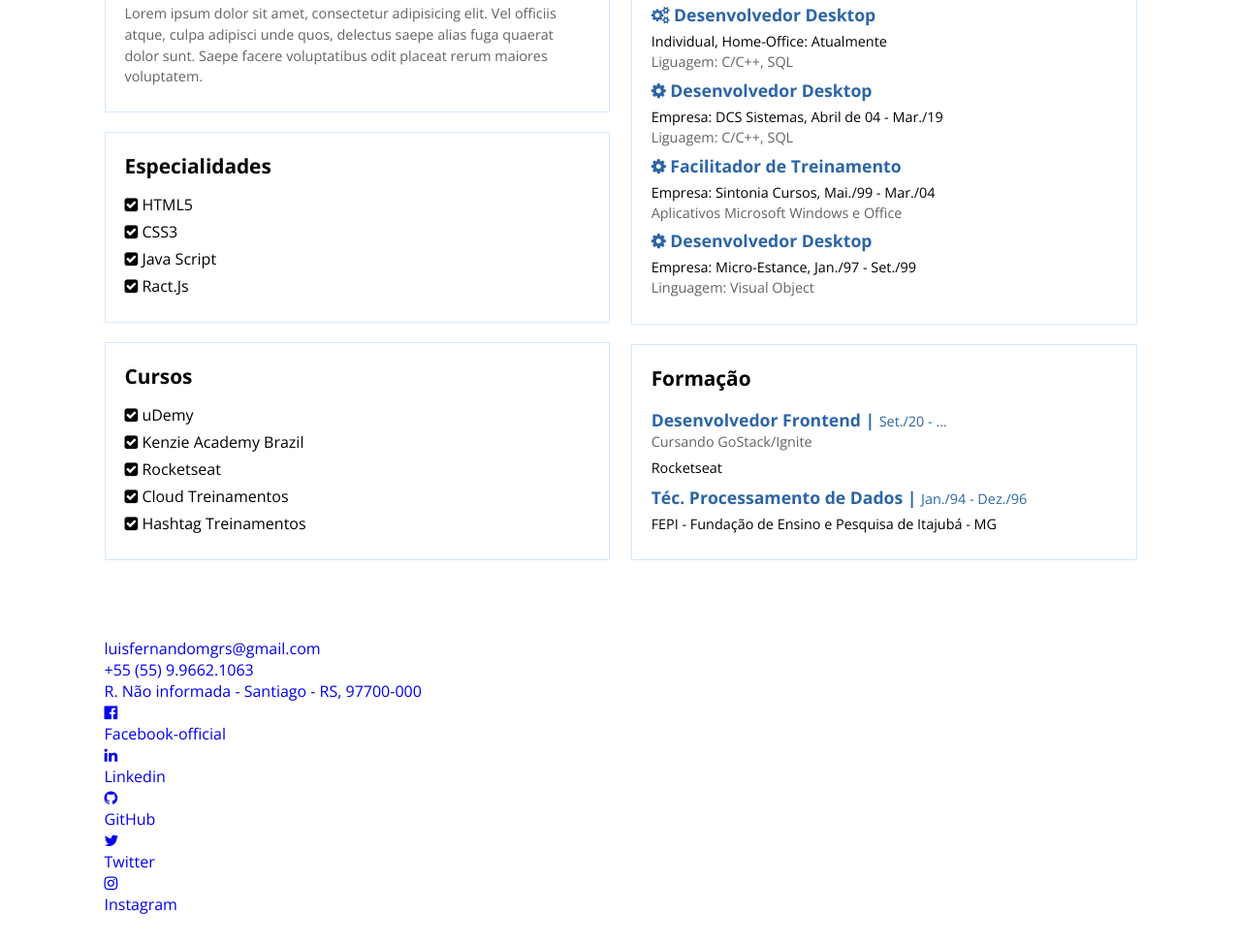
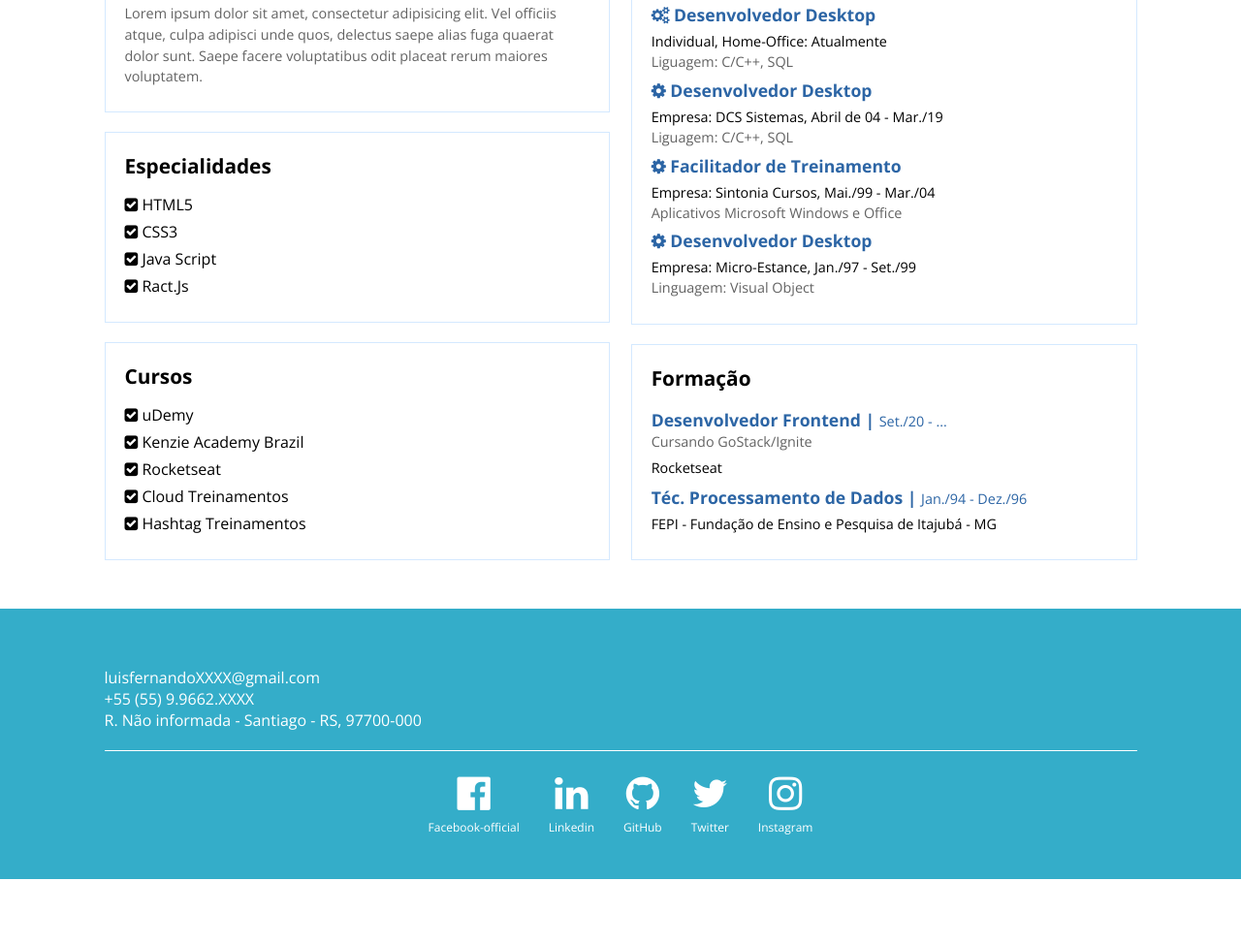
Before and after one commit to luisfernandomgrs/kenzie-academy-bootcamp-march2021, a plain HTML site: page index.html in a window 1280 px wide. Shown: the part 435-1409 px from the top of the page at 97% size. After the commit the page ends 1342 px from the top, so only its background shows below. Drawn offline with nearby package versions, Linux system fonts and the light colour scheme.

Commit message:
Styling with CSS code

```diff
--- a/assets/css/style.css
+++ b/assets/css/style.css
@@ -23,6 +23,10 @@ main {
   box-sizing: border-box;
   list-style: none;
   text-decoration: none;
+}
+
+:root {
+  --color-white: #fff;
 }
 
 .container {
@@ -57,7 +61,7 @@ header {
 }
 
 header .container {
-  background: white;
+  background: var(--color-white);
   border-radius: 150px 0 0 0;
 }
 
@@ -136,3 +140,33 @@ main .column-global section ul li strong {
   margin: 6px 0 0;
   display: inline-block;
 }
+
+/* FOOTER */
+footer {
+  background: #34adc9;
+  padding-top: 30px;
+}
+
+footer .info-contact {
+  padding-bottom: 20px;
+  border-bottom: 1px solid var(--color-white);
+}
+
+footer .social-media {
+  display: flex;
+  justify-content: center;
+}
+
+footer .social-media li {
+  text-align: center;
+  font-size: 40px;
+  margin: 15px;
+}
+
+footer nav ul li a {
+  color: var(--color-white);
+}
+
+footer ul li a p {
+  font-size: 12px;
+}
--- a/index.html
+++ b/index.html
@@ -24,10 +24,10 @@
                     <p>Individual Developer, at From Home since 2004</p>
                     <ul>
                         <li>
-                            <a href="mailto:luisfernandomgrs@gmail.com"><strong>E-mail:</strong> luisfernandomgrs@gmail.com</a>
+                            <a href="mailto:luisfernandoXXXX@gmail.com"><strong>E-mail:</strong> luisfernandoXXXX@gmail.com</a>
                         </li>
                         <li>
-                            <a href="tel:5555996621063"><strong>Telefone:</strong> +55 (55) 9.9662.1063</a>
+                            <a href="tel:555599662XXXX"><strong>Telefone:</strong> +55 (55) 9.9662.XXXX</a>
                         </li>
                         <li>
                             <a href="#"><strong>Endereço:</strong> R. Não informada - Santiago - RS, 97700-000</a>
@@ -122,10 +122,10 @@
             <nav>
                 <ul class="info-contact">
                     <li>
-                        <a href="mailto:luisfernandomgrs@gmail.com">luisfernandomgrs@gmail.com</a>
+                        <a href="mailto:luisfernandoXXXX@gmail.com">luisfernandoXXXX@gmail.com</a>
                     </li>
                     <li>
-                        <a href="tel:5555996621063">+55 (55) 9.9662.1063</a>
+                        <a href="tel:555599662XXXX">+55 (55) 9.9662.XXXX</a>
                     </li>
                     <li>
                         <a href="#">R. Não informada - Santiago - RS, 97700-000</a>
@@ -155,7 +155,7 @@
                     </li>
                     <li>
                         <a href="#">
-                            <i class="fa fa-twitter" aria-hidden="true"></i>
+                            <i class="fa fa-twitter i-font" aria-hidden="true"></i>
                             <p>Twitter</p>
                         </a>
                     </li>
```
